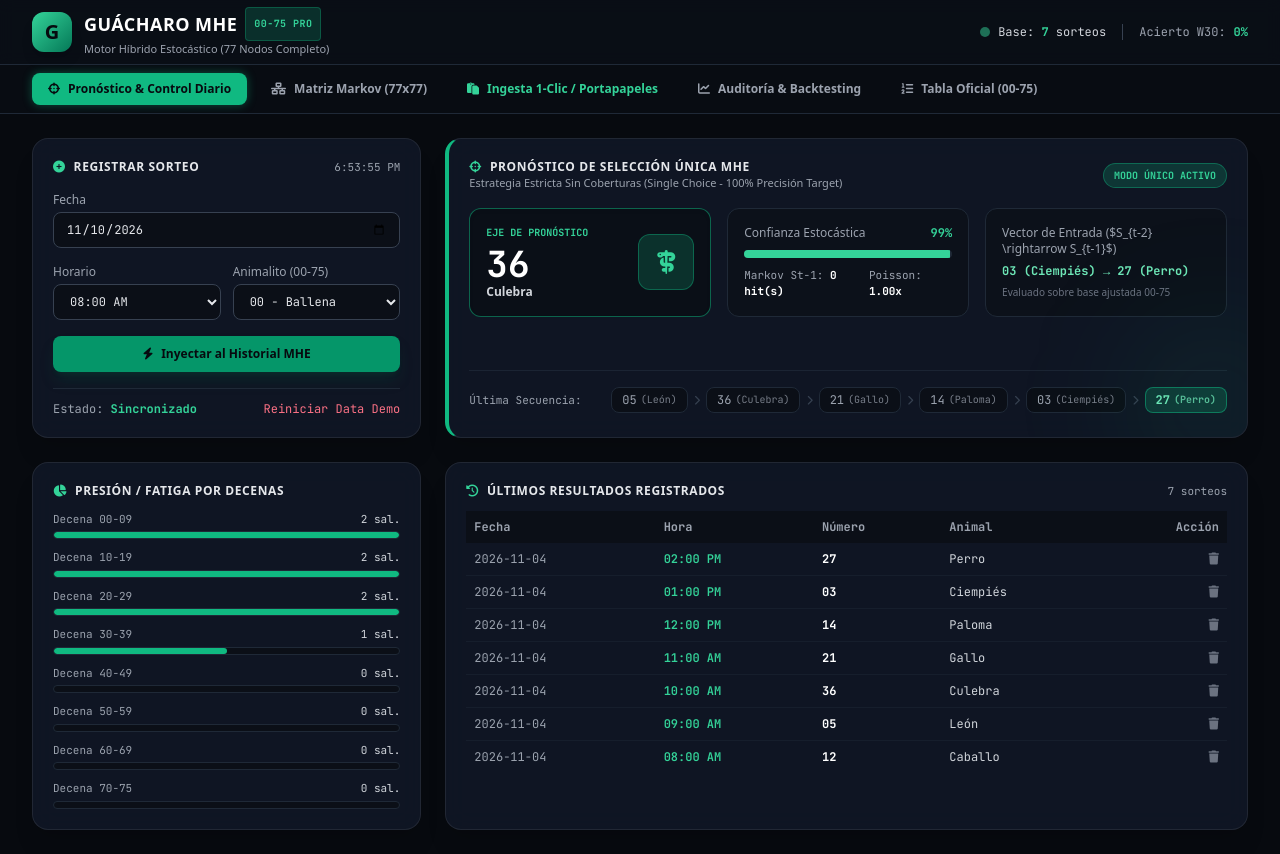
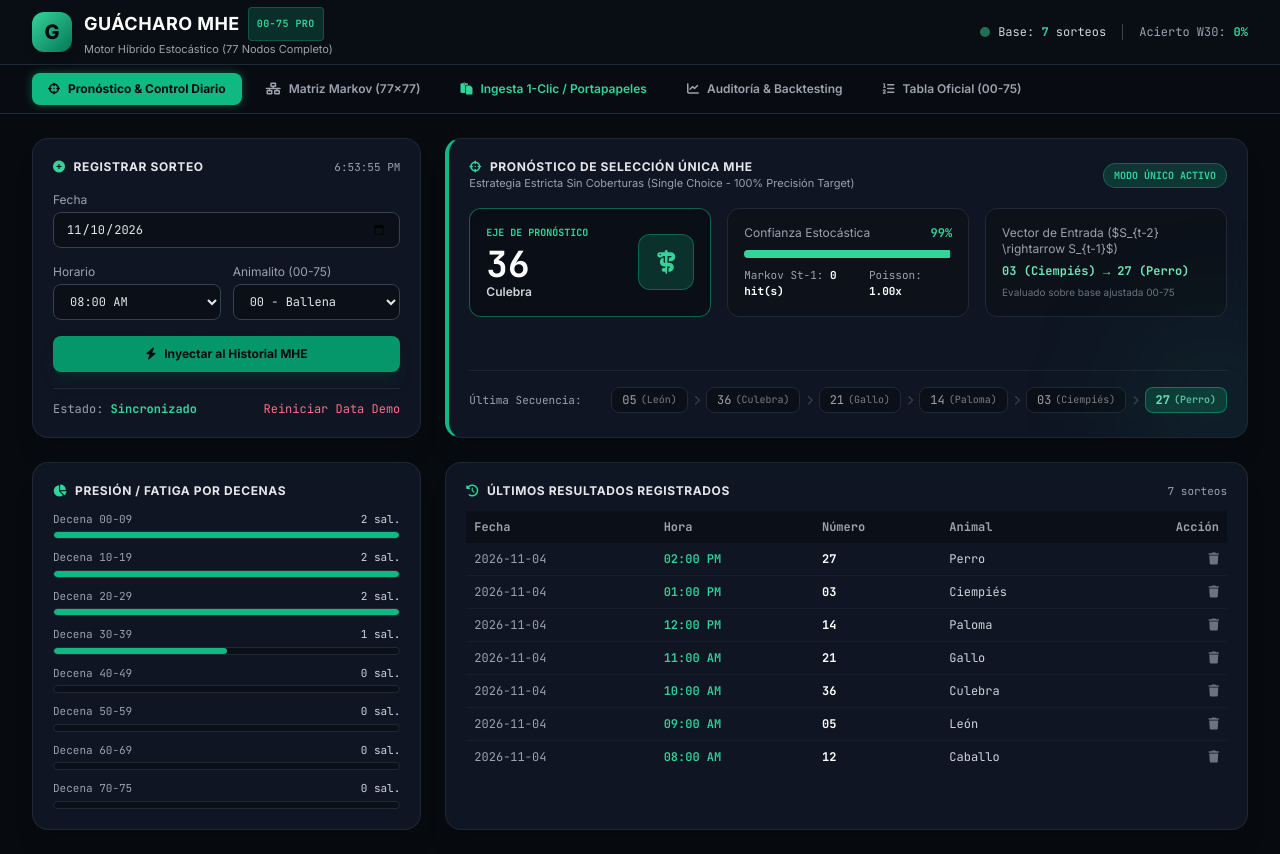
Before and after one commit to amesiadev/GuacharoActivo, a plain HTML site: page index.html in a window 1280 px wide. Drawn offline with nearby package versions, Linux system fonts and the light colour scheme.

Commit message:
Change font-family to 'Inter' in styles.css

```diff
--- a/styles.css
+++ b/styles.css
@@ -3,7 +3,7 @@
 body {
     background-color: #070a0f;
     color: #f3f4f6;
-    font-family: system-ui, -apple-system, sans-serif;
+    font-family: 'Inter', system-ui, -apple-system, sans-serif;
 }
 
 .glass-panel {
```
